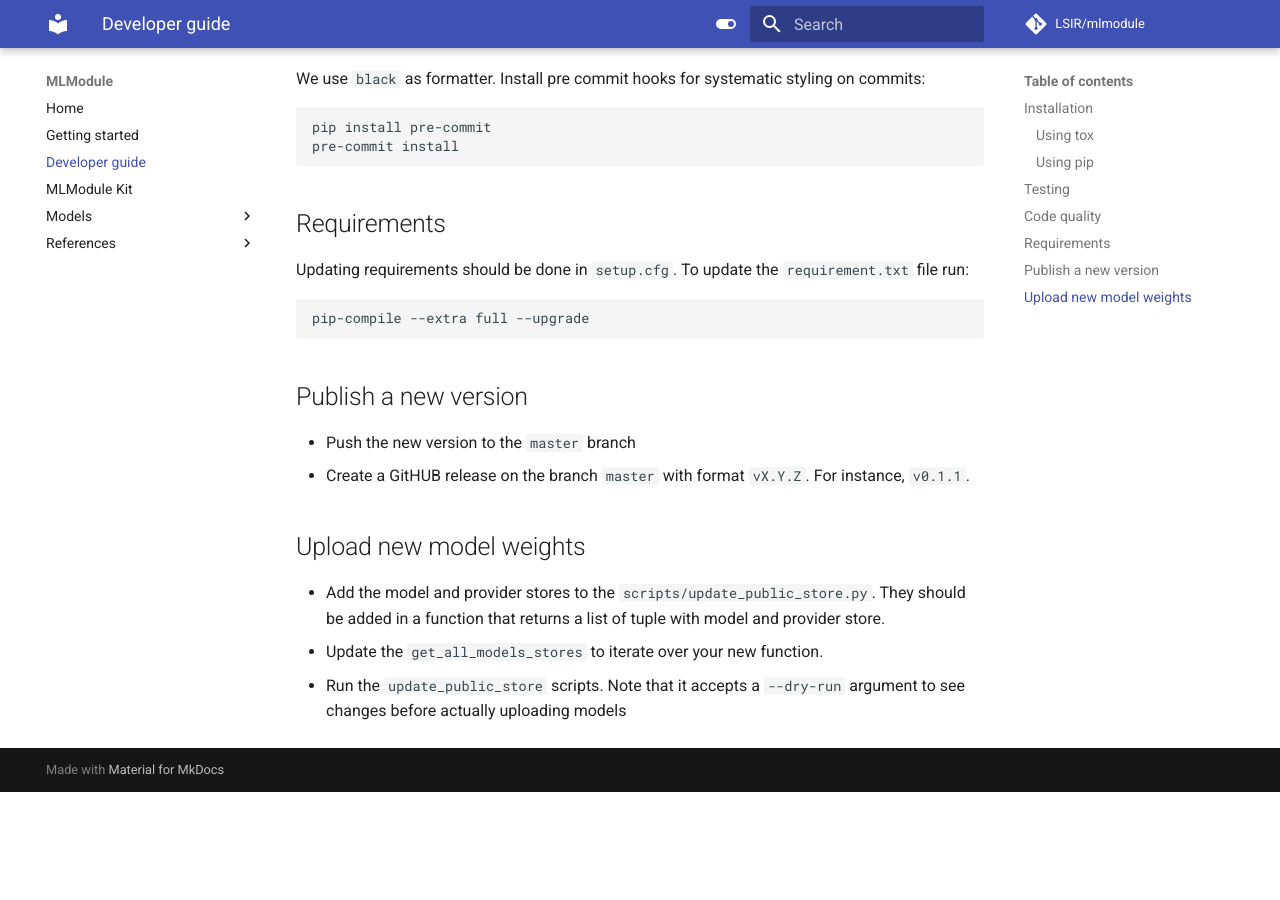
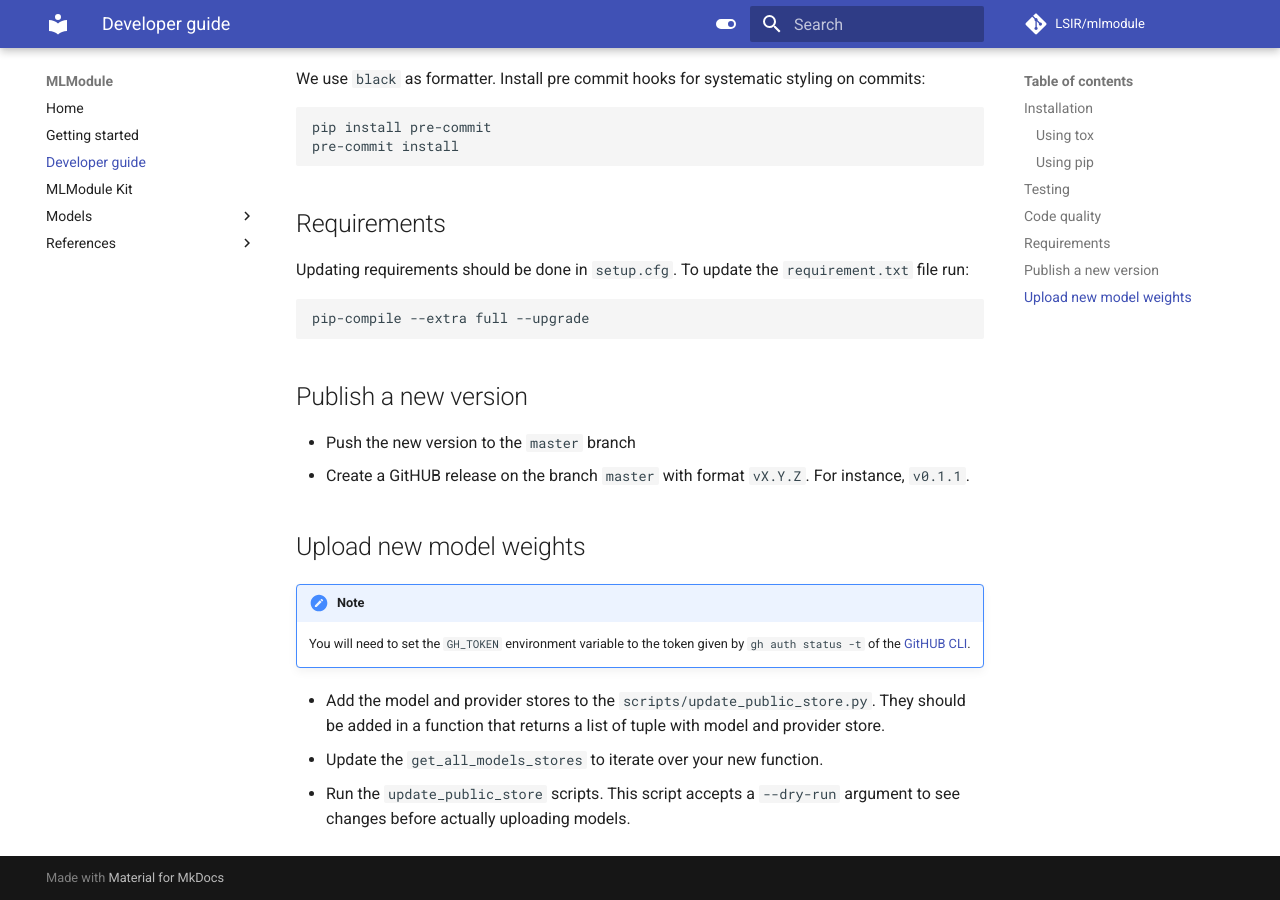
Before and after one commit to mozuma/mozuma, an MkDocs documentation site: the page built from docs/2-develop.md, in a window 1280 px wide and 900 px high, scrolled down 1105 px. Built offline with MkDocs 1.6.1 and Material for MkDocs 9.7.7, drawn with Linux system fonts in a browser that asks for light colours; comment, search, counter and statistics services are not loaded; before the commit the page ends 1897 px from its top, so only the background shows below that.

```diff
--- a/docs/2-develop.md
+++ b/docs/2-develop.md
@@ -73,8 +73,12 @@
 
 ## Upload new model weights
 
+!!! note
+    You will need to set the `GH_TOKEN` environment variable to the token given by
+    `gh auth status -t` of the [GitHUB CLI](https://cli.github.com/manual/gh_auth_status).
+
 * Add the model and provider stores to the `scripts/update_public_store.py`.
   They should be added in a function that returns a list of tuple with model and provider store.
 * Update the `get_all_models_stores` to iterate over your new function.
-* Run the `update_public_store` scripts. Note that it accepts a `--dry-run` argument
-  to see changes before actually uploading models
+* Run the `update_public_store` scripts. This script accepts a `--dry-run` argument
+  to see changes before actually uploading models.
```
Also changed, not shown: 1 other file.
